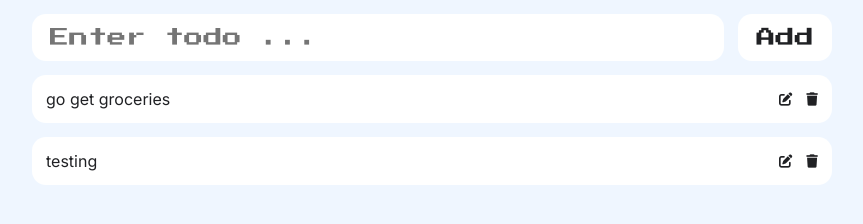
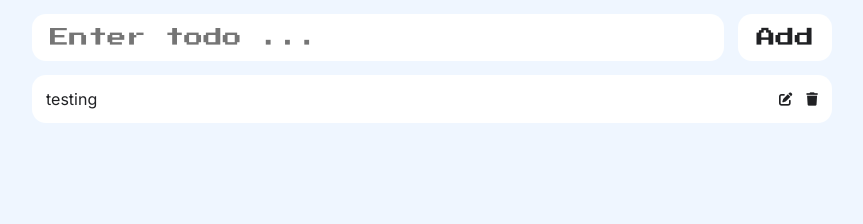
Before and after one commit to igorfernandescordeiro/js-zero-to-hero, a website: page projects/todo_app/index.html in a window 1280 px wide. Both pictures are taken after a click on the button 1020 px from the left and 98 px from the top of the page. Shown: the whole page, without its empty margins (208-1071 px from the left). Drawn offline with Linux system fonts and the light colour scheme.

Commit message:
Step 3, todo app, function to delete a todo

```diff
--- a/projects/todo_app/index.html
+++ b/projects/todo_app/index.html
@@ -143,7 +143,7 @@
             <p>Go to the gym</p>
             <div class="actionsContainer">
                 <button><i class="fa-solid fa-pen-to-square"></i></button>
-                <button><i class="fa-solid fa-trash"></i></button>
+                <button id="deleteBtn"><i class="fa-solid fa-trash"></i></button>
             </div>
         </div>
     </main>
@@ -153,6 +153,7 @@
         let mainContainer = document.querySelector('main');
         let addBtn = document.getElementById('addBtn');
         let todoInput = document.getElementById('todoInput');
+        let deleteBtn = document.getElementById('deleteBtn');
         let todo_list = ['go get groceries', 'testing'];
 
         function paintUI() {
@@ -167,7 +168,7 @@
                 <p>${todo}</p>
                 <div class="actionsContainer">
                 <button><i class="fa-solid fa-pen-to-square"></i></button>
-                <button><i class="fa-solid fa-trash"></i></button>
+                <button onclick="deleteTodo(${i})"><i class="fa-solid fa-trash"></i></button>
                 </div>
                 </div>`
             }
@@ -189,7 +190,16 @@
         addBtn.addEventListener('click', addTodo);
 
         // step 3 - Write a function that allows us to delete a todo
-        // try to do this one by my self
+
+        function deleteTodo(index){
+            let new_todo_list = todo_list.filter((current_value, current_index) => {
+                return current_index !== index
+            });
+            todo_list = new_todo_list;
+            paintUI();
+        }
+        // deleteBtn.addEventListener('click', deleteTodo )
+
 
         // step 4 - Write a function that allows us to edit a todo
 
```
